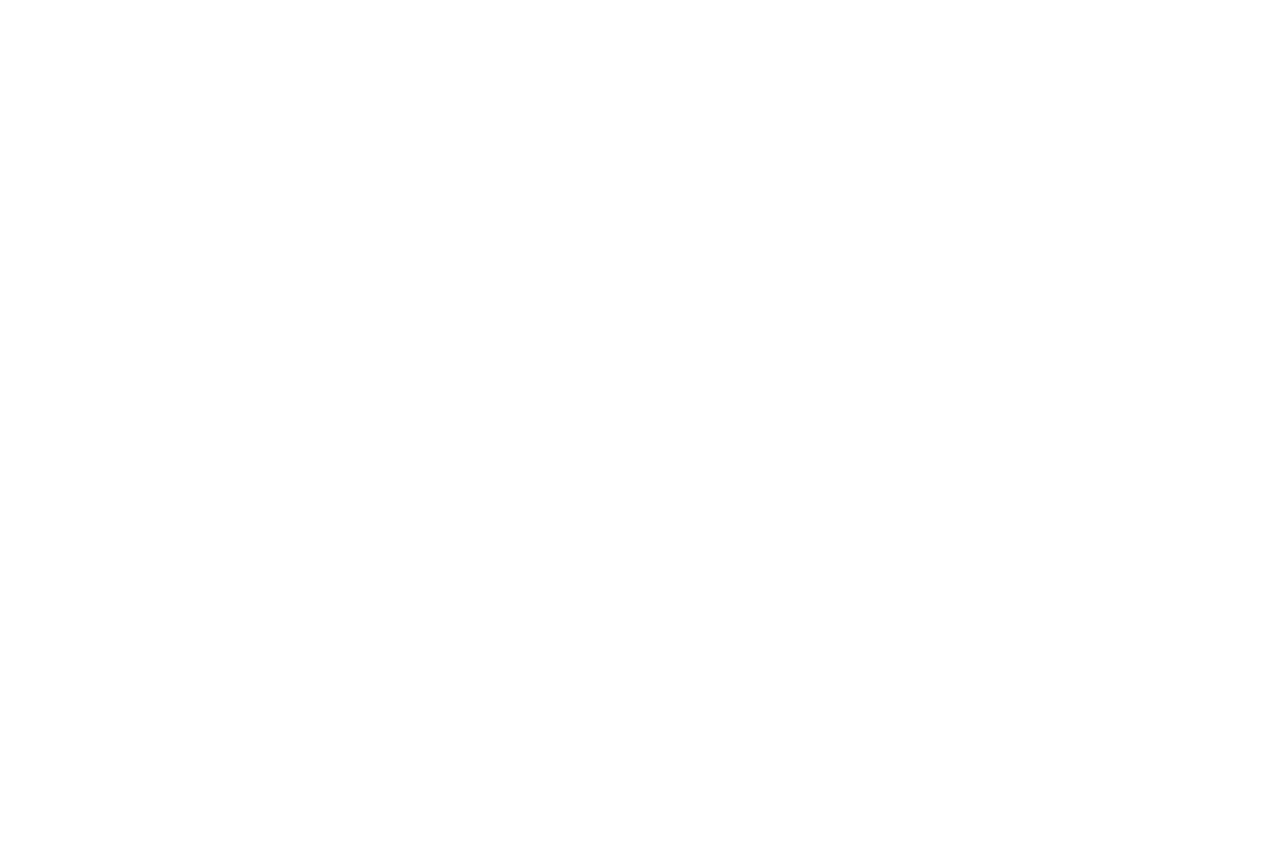
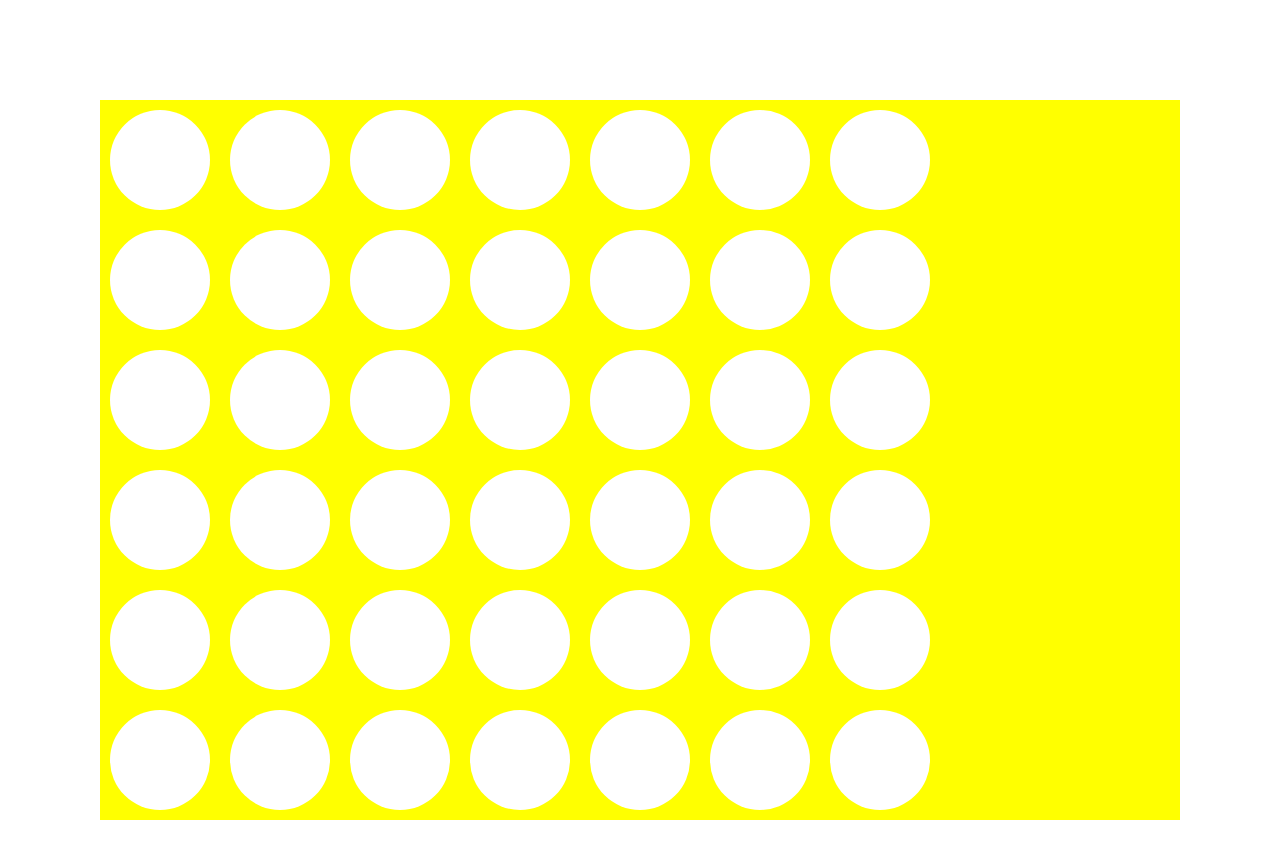
Before and after one commit to ConConRob/connect4-with-React, a React (Create React App) app: page / in a window 1280 px wide. Shown: the top 858 px of the page. Before the commit the page ends 800 px from the top, so only its background shows below. Built offline with nearby package versions, Linux system fonts and the light colour scheme.

Commit message:
changed game to connect 4 and finished board lay out

```diff
--- a/src/App.js
+++ b/src/App.js
@@ -1,11 +1,11 @@
 import React, { Component } from 'react';
-
+import Board from './Components/Board'
 import './App.css';
 
 class App extends Component {
   render() {
     return (
-      <board />
+      <Board />
     );
   }
 }
--- /dev/null
+++ b/src/Components/Board.jsx
@@ -0,0 +1,28 @@
+import React from 'react';
+import BoardPosition from './BoardPosition';
+import initBoardState from './initial-board-state';
+import './board.css'
+export default class Board extends React.Component {
+  state = {
+      board: initBoardState,
+  }
+  render() {
+    return (
+      <div className="play-area">
+      {
+        this.state.board.map(row => {
+          return (
+            <div className="row">
+              {
+              row.map(position => {
+                return <BoardPosition  stateOfPosition={position}/>
+              })
+              }
+            </div>
+          )
+        })
+      }
+      </div>
+    )
+  }
+}
--- /dev/null
+++ b/src/Components/BoardPosition.jsx
@@ -0,0 +1,8 @@
+import React from 'react';
+
+export default function BoardPosition({stateOfPosition}) {
+    // stateOfPosition 0=empty 1=human 2=computer
+    return (
+        <div className={`position position-state-${stateOfPosition}`}></div>
+    )
+}
--- /dev/null
+++ b/src/Components/board.css
@@ -0,0 +1,20 @@
+.row {
+    display: flex;
+}
+.play-area {
+    margin: 100px;
+    font-size: 2rem;
+    letter-spacing: 5px;
+    background: yellow;
+}
+
+
+/* =========Position CSS */
+
+.position{
+    width: 100px;
+    height: 100px;
+    background: white;
+    border-radius: 100px;
+    margin: 10px;
+}
--- /dev/null
+++ b/src/Components/initial-board-state.js
@@ -0,0 +1,9 @@
+const  initBoardState = [
+            [0,0,0,0,0,0,0],
+            [0,0,0,0,0,0,0],
+            [0,0,0,0,0,0,0],
+            [0,0,0,0,0,0,0],
+            [0,0,0,0,0,0,0],
+            [0,0,0,0,0,0,0],
+        ]
+export default initBoardState;
```
